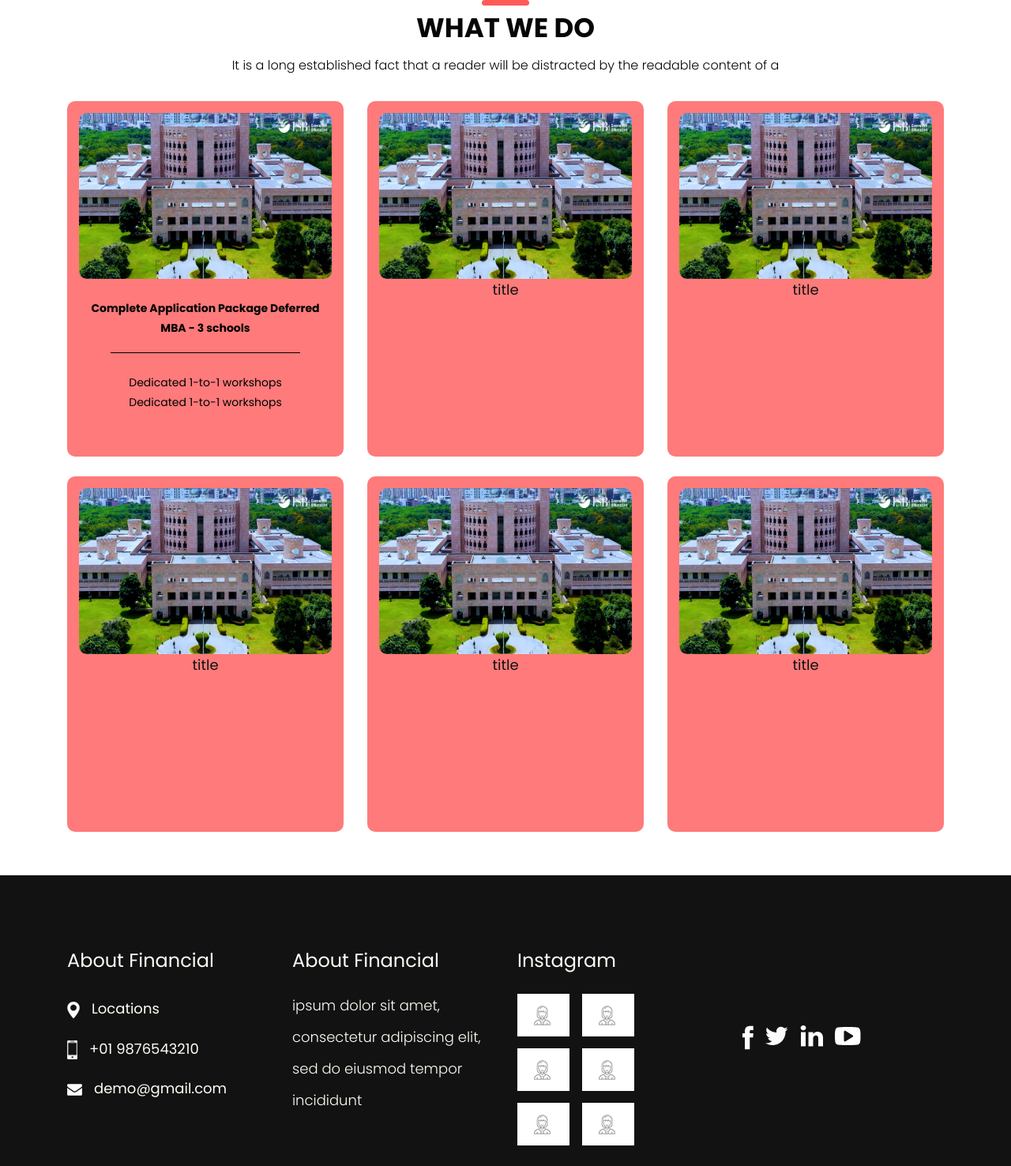
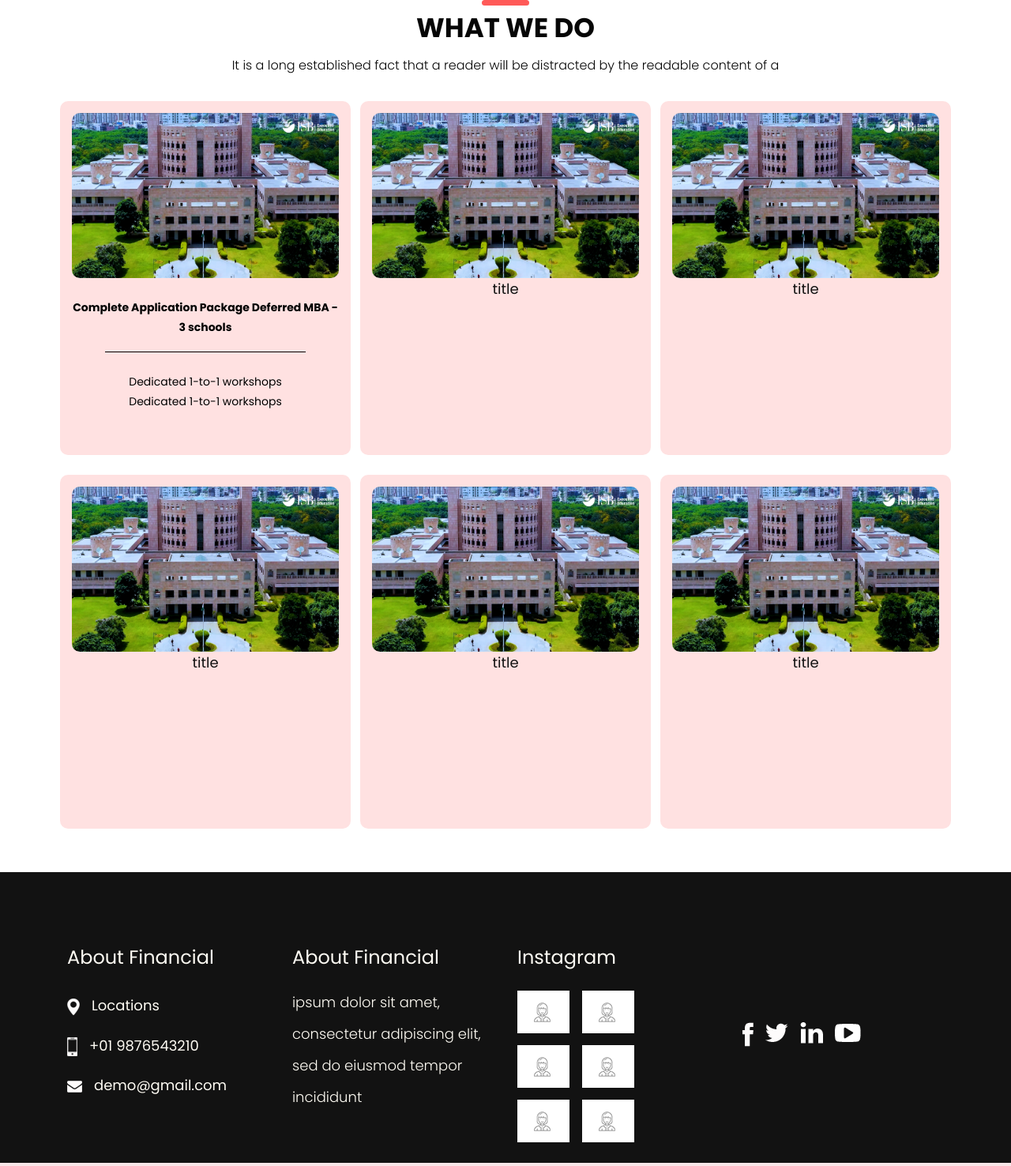
Before and after one commit to GMATF/AVF, a Flask app: page /services in a window 1280 px wide. Shown: the part 66-1542 px from the top of the page at 79% size. Run offline with Flask 2, Linux system fonts and the light colour scheme; some libraries are stand-ins or nearby versions.

Commit message:
fixed servies

```diff
--- a/app/static/css/style.css
+++ b/app/static/css/style.css
@@ -912,13 +912,12 @@ button {
 }
 .flip-card {
     background-color: transparent;
-    max-width: 450px;
-    min-width: 350px;
-    height: 450px;
+    max-width: 50rem;
+    min-width: 23rem;
+    height: 28rem;
     border: 1px transparent #f1f1f1;
     margin: 1vw;
     margin-left: 1vw;
-
     perspective: 1000px; /* Remove this if you don't want the 3D effect */
   }
 
@@ -935,8 +934,14 @@ button {
   /* Do an horizontal flip when you move the mouse over the flip box container */
   .flip-card:hover .flip-card-inner {
     transform: rotateY(180deg);
+    /* box-shadow: 0 4px 8px 10px rgba(153, 0, 255, 0.425), 0 6px 20px 10px rgba(255, 0, 0, 0.397); */
+    border-collapse: collapse;
+
   }
-
+  .flip-card-inner:hover{
+    border-radius: 10px;
+    box-shadow:  -5px 8px 10px rgba(0,0,0,0.4);
+  }
   /* Position the front and back side */
   .flip-card-front, .flip-card-back {
 
@@ -953,7 +958,7 @@ button {
 
   /* Style the front side (fallback if image is missing) */
   .flip-card-front {
-    background-color: rgba(255, 0, 0, 0.521);
+    background-color: rgba(255, 0, 0, 0.116);
     color: black;
   }
 
@@ -987,38 +992,52 @@ button {
 
   }
 
-  .service-button{
-    width: 170px;
-    margin-left: 15px;
-
-  }
-  .service-button a{
-    position: absolute;
-    right: 25%;
-    width: 50%;
-    margin-top: 2em;
-    font-size: 16px;
-    float: left;
+.service-button a {
+    position: relative;
+    display: flex;
+    font-size: 12px;
+    flex-direction: column;
+    justify-content: center;
     color: #181818;
     border: 2px solid #4aafff;
     text-align: center;
-    padding: 10px 0px;
+    padding: 10px 10px;
     border-radius: 40px;
     text-transform: uppercase;
     font-weight: bold;
-  }
+    margin-inline: 4rem;
+}
 
   @media screen and (max-width: 450px) {
     .flip-card {
-        max-width: max-content;
-        min-width: 250px;
-        max-height:65vh;
-        min-height: 50vh;
+        max-width: 50rem;
+        min-width: 21rem;
+        height: 32rem;
         margin: 1vw;
         margin-top: 1vh;
         margin-bottom: 1vh;
     }
+    .cont-service{
+        font-size: 0.5em;
+        width: 100%;
+        display : flex;
+        flex-wrap: wrap;
+        flex-direction: column;
+    }
+    .service-button a {
+        margin-inline: 1rem;
+    }
 
+  }
+  @media screen and (max-width: 280px) {
+    .flip-card {
+        max-width: 30rem;
+        min-width: 16rem;
+        height: 32rem;
+        margin: 1vw;
+        margin-top: 1vh;
+        margin-bottom: 1vh;
+    }
   }
 
 /* About us section */
--- a/app/templates/services.html
+++ b/app/templates/services.html
@@ -34,7 +34,7 @@
   <!--header section start -->
     <div class="header_section header_bg">
         <nav class="navbar navbar-expand-lg navbar-light bg-light">
-          <div class="logo"><a href="../static/index.html"><img src="../static/images/logo.png"></a></div>
+          <div class="logo"><a href="/"><img src="../static/images/logo.png"></a></div>
           <button class="navbar-toggler" type="button" data-toggle="collapse" data-target="#navbarSupportedContent" aria-controls="navbarSupportedContent" aria-expanded="false" aria-label="Toggle navigation">
             <span class="navbar-toggler-icon"></span>
           </button>
@@ -110,9 +110,11 @@
         <div class="row justify-content-center">
 
           <div class=" col-xl-4  col-lg-6 col-12  d-flex justify-content-center align-items-center">
+
             <div class="flip-card ">
               <div class="flip-card-inner">
                 <div class="flip-card-front">
+
                   <img class="service-image" src="../static/images/isb_1.jpg" alt="ISB">
                   <div class="service-title">
                     <br>
@@ -125,18 +127,21 @@
                     Dedicated 1-to-1 workshops<br>
                   </div>
                 </div>
-                <div class="flip-card-back">
+                <div class="flip-card-back ">
+                  <div class="cont-service ">
                   <br>
                   <h3>Dedicated 1-to-1 workshops</h3>
                   <p>Dedicated workshops for different steps of the 8-Step Process with experts.</p>
                   <h3>Dedicated 1-to-1 workshops</h3>
                   <p>Dedicated workshops for different steps of the 8-Step Process with experts.</p>
-                  <div class="service-button"><a href="#">Contact Us</a></div>
+                  <div class="service-button "><a href="#" class="d-flex justify-content-center align-items-center">Contact Us</a></div>
                 </div>
-
+              </div>
               </div>
             </div>
+
           </div>
+
 
           <div class="col-xl-4  col-lg-6  col-12  d-flex justify-content-center align-items-center">
             <div class="flip-card">
@@ -148,9 +153,10 @@
                   </div>
                 </div>
                 <div class="flip-card-back">
-                  <h1>John Doe</h1>
-                  <p>Architect & Engineer</p>
-                  <p>We love that guy</p>
+                  <h1>Lorem Ipsum</h1>
+                  <p>Lorem ipsum dolor sit amet, consectetur adipiscing elit, sed do eiusmod tempor incididunt ut labore et dolore magna aliqua. Ut enim ad minim veniam</p>
+                  <p>quis nostrud exercitation ullamco laboris nisi ut aliquip ex ea commodo consequat</p>
+                  <div class="service-button "><a href="#" class="d-flex justify-content-center align-items-center">Contact Us</a></div>
                 </div>
               </div>
             </div>
@@ -166,9 +172,9 @@
                   </div>
                 </div>
                 <div class="flip-card-back">
-                  <h1>John Doe</h1>
-                  <p>Architect & Engineer</p>
-                  <p>We love that guy</p>
+                  <h1>Lorem Ipsum</h1>
+                  <p>Lorem ipsum dolor sit amet, consectetur adipiscing elit, sed do eiusmod tempor incididunt ut labore et dolore magna aliqua. Ut enim ad minim veniam</p>
+                  <p>quis nostrud exercitation ullamco laboris nisi ut aliquip ex ea commodo consequat</p>
                 </div>
               </div>
             </div>
@@ -184,9 +190,9 @@
                   </div>
                 </div>
                 <div class="flip-card-back">
-                  <h1>John Doe</h1>
-                  <p>Architect & Engineer</p>
-                  <p>We love that guy</p>
+                  <h1>Lorem Ipsum</h1>
+                  <p>Lorem ipsum dolor sit amet, consectetur adipiscing elit, sed do eiusmod tempor incididunt ut labore et dolore magna aliqua. Ut enim ad minim veniam</p>
+                  <p>quis nostrud exercitation ullamco laboris nisi ut aliquip ex ea commodo consequat</p>
                 </div>
               </div>
             </div>
@@ -203,9 +209,9 @@
                   </div>
                 </div>
                 <div class="flip-card-back">
-                  <h1>John Doe</h1>
-                  <p>Architect & Engineer</p>
-                  <p>We love that guy</p>
+                  <h1>Lorem Ipsum</h1>
+                  <p>Lorem ipsum dolor sit amet, consectetur adipiscing elit, sed do eiusmod tempor incididunt ut labore et dolore magna aliqua. Ut enim ad minim veniam</p>
+                  <p>quis nostrud exercitation ullamco laboris nisi ut aliquip ex ea commodo consequat</p>
                 </div>
               </div>
             </div>
@@ -223,9 +229,9 @@
                   </div>
                 </div>
                 <div class="flip-card-back">
-                  <h1>John Doe</h1>
-                  <p>Architect & Engineer</p>
-                  <p>We love that guy</p>
+                  <h1>Lorem Ipsum</h1>
+                  <p>Lorem ipsum dolor sit amet, consectetur adipiscing elit, sed do eiusmod tempor incididunt ut labore et dolore magna aliqua. Ut enim ad minim veniam</p>
+                  <p>quis nostrud exercitation ullamco laboris nisi ut aliquip ex ea commodo consequat</p>
                 </div>
               </div>
             </div>
```
